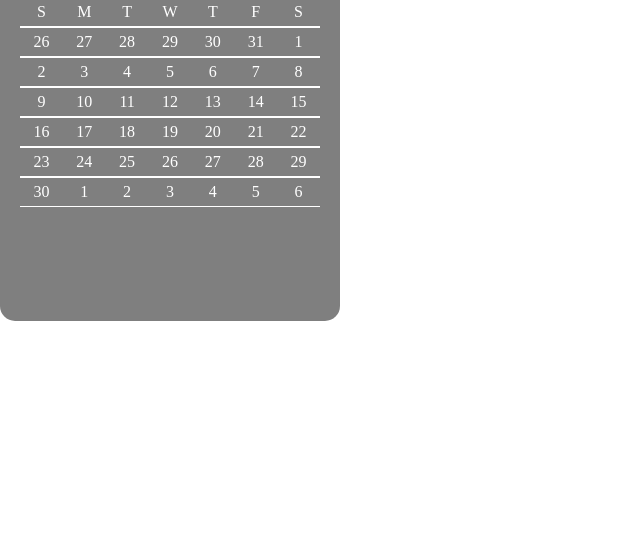
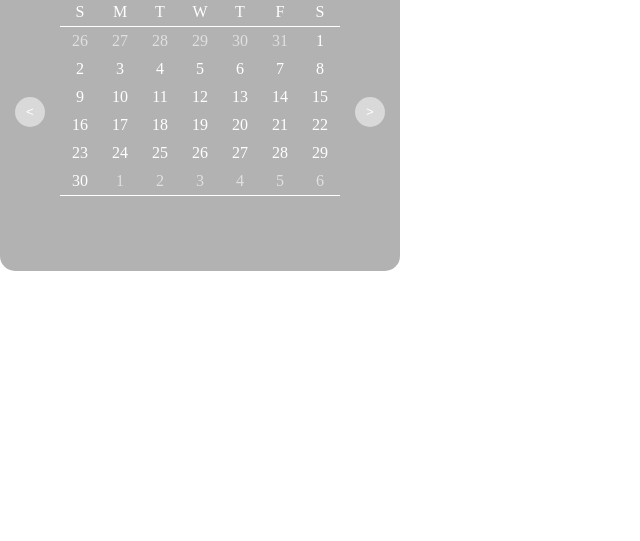
Before and after one commit to tptkds/Calendar, a plain HTML site: page index.html in a window 1280 px wide. Shown: the part 259-800 px from the top of the page, without its empty margins (0-640 px from the left). Drawn offline with Linux system fonts and the light colour scheme.

Commit message:
prev, next 버튼 추가 및 css 수정

```diff
--- a/index.html
+++ b/index.html
@@ -17,9 +17,9 @@
           </div>
           <div class="year">2023</div>
         </header>
-        <div>
+        <div class="calendar_main">
           <div>
-            <ul>
+            <ul class="week">
               <li>S</li>
               <li>M</li>
               <li>T</li>
@@ -32,6 +32,8 @@
           <div class="display_mom">
             <div class="display"></div>
           </div>
+          <button class="prevBtn"><</button>
+          <button class="nextBtn">></button>
         </div>
       </section>
     </div>
--- a/script.js
+++ b/script.js
@@ -1,13 +1,15 @@
 const display = document.querySelector(".display");
-function getDate() {
 const date = new Date();
 const year = date.getFullYear();
 const month = date.getMonth();
 const firstDay = new Date(year, month, 1);
 const lastDay = new Date(year, month + 1, 0);
 const nowDay = date.getDay();
+
+function getNowDate() {
   displayDate(year, month, firstDay, lastDay, nowDay);
 }
+
 
 function displayDate(y, m, fd, ld, nd) {
   let n = 0;
@@ -22,11 +24,11 @@ function displayDate(y, m, fd, ld, nd) {
         for (let j = prevMonth_lastDay - 6; j <= prevMonth_lastDay; j++) {
           const li = document.createElement("li");
           li.innerText = j;
+          li.className = 'notNow';
           ul.appendChild(li);
         }
       } else {
         // 첫째주가 월요일(1) 이상으로 시작할 때 => 저번달의 일부분만 ul에 표시해야 한다.
-        console.log(prevMonth_lastDay.getDate());
         for (
           // 저번달 마지막주 첫번째 ul에 추가
           let j = prevMonth_lastDay.getDate() - fd.getDay() + 1;
@@ -35,6 +37,7 @@ function displayDate(y, m, fd, ld, nd) {
         ) {
           const li = document.createElement("li");
           li.innerText = j;
+          li.className = 'notNow';
           ul.appendChild(li);
         }
         for (let j = fd.getDay(); j < 7; j++) {
@@ -59,6 +62,7 @@ function displayDate(y, m, fd, ld, nd) {
             for (let k = j + 1; k < 7; k++) {
               nextD++;
               const li = document.createElement("li");
+              li.className = 'notNow';
               li.innerText = nextD;
               ul.appendChild(li);
             }
@@ -66,15 +70,17 @@ function displayDate(y, m, fd, ld, nd) {
             for (let k = 0; k < 7; k++) {
               nextD++;
               const li = document.createElement("li");
+              li.className = 'notNow';
               li.innerText = nextD;
               ul.appendChild(li);
             }
           } else {
-            //6번쨰라인에서 마지막날에 도달했다면 남은 6번째라인의 빈공간을 다음달 날짜료 채운다.
+            //6번쨰라인에서 마지막날에 도달했다면 남은 6번째라인의 빈공간을 다음달 날짜로 채운다.
             let nextD = 0; //다음달 날짜시작
             for (let k = j + 1; k < 7; k++) {
               nextD++;
               const li = document.createElement("li");
+              li.className = 'notNow';
               li.innerText = nextD;
               ul.appendChild(li);
             }
@@ -88,4 +94,8 @@ function displayDate(y, m, fd, ld, nd) {
   }
 }
 
-getDate();
+function getPrevDate() {
+
+}
+
+getNowDate();
--- a/style.css
+++ b/style.css
@@ -3,16 +3,16 @@ body {
   margin: 0;
 }
 .container {
-  width: 340px;
+  width: 400px;
   padding-top: 180px;
   /*background-image: url(./bg-2.jpg);*/
   border-radius: 15px;
 }
 .calendar {
   color: white;
-  background-color: rgba(0, 0, 0, 0.5);
-  width: 340px;
-  height: 400px;
+  background-color: rgba(0, 0, 0, 0.3);
+  width: 400px;
+  height: 350px;
   border-radius: 15px;
 }
 
@@ -26,7 +26,7 @@ body {
   font-size: 16px;
 }
 header {
-  margin: 0 20px;
+  margin: 0 60px;
   padding: 20px 0;
   position: relative;
 }
@@ -38,17 +38,50 @@ header {
   font-size: 30px;
 }
 
+.week {
+  border-bottom: 1px solid white;
+  border-top: 1px solid white;
+}
+ul:last-child {
+  border-bottom: 1px solid white;
+}
 ul {
   list-style: none;
   padding: 5px 0;
-  margin: 0 20px;
+  margin: 0 60px;
   font-size: 16px;
   display: flex;
   flex-direction: row;
-  border-top: 1px solid white;
-  border-bottom: 1px solid white;
+
 }
 ul li {
   width: calc(100% / 7);
   text-align: center;
 }
+.calendar_main {
+  position: relative;
+}
+.prevBtn {
+position: absolute;
+left: 15px;
+top: 50%;
+}
+
+.nextBtn {
+  position: absolute;
+  right: 15px;
+  top: 50%;
+}
+
+button {
+  border: none;
+  background-color: rgba(255,255,255,0.5) ;
+  border-radius: 50%;
+  width: 30px;
+  height: 30px;
+  color: white;
+}
+
+.notNow {
+  color: rgba(255, 255, 255, 0.6);
+}
```
Lines whose indentation alone changed are shown as unchanged.
